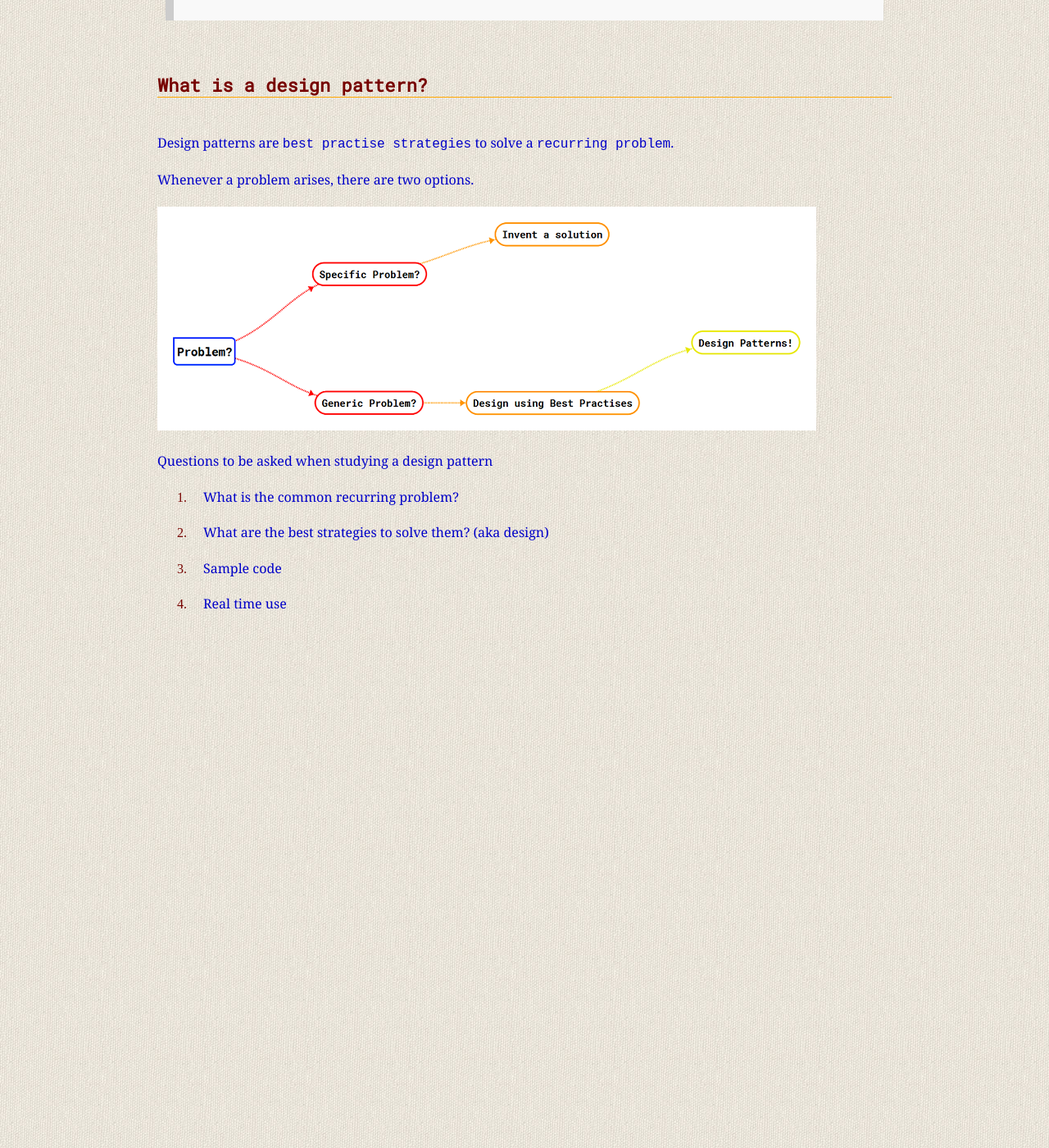
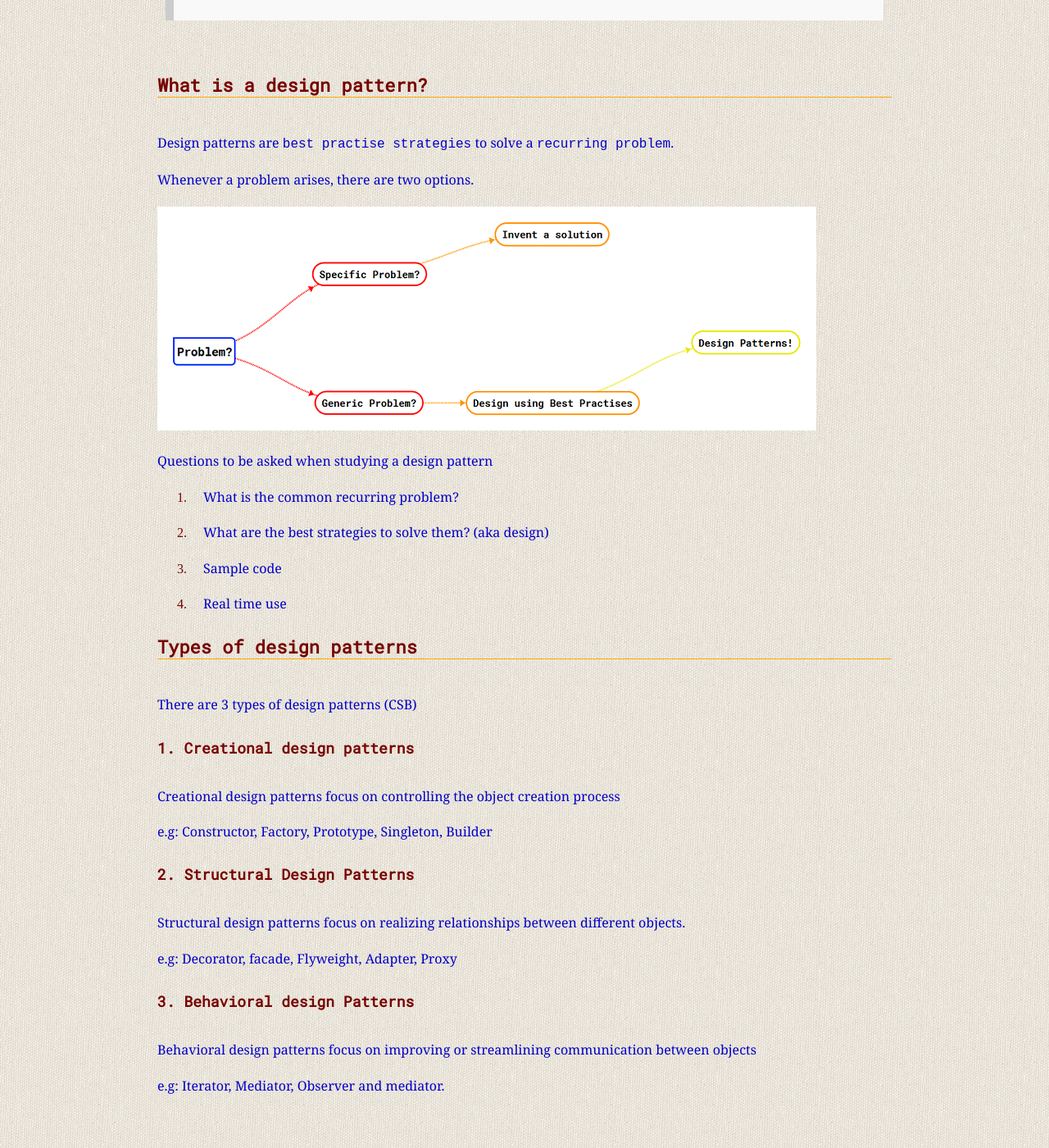
Before and after one commit to Jokestir/Jokestir.github.io, a Jekyll site: the page built from DesignPatterns/Introduction.md, in a window 1280 px wide and 1400 px high, scrolled down 299 px. Shown: the whole window at 82% size. Built offline with Jekyll 4.4.1, drawn with Linux system fonts in a browser that asks for light colours.

Commit message:
design patterns update

```diff
--- a/DesignPatterns/Introduction.md
+++ b/DesignPatterns/Introduction.md
@@ -28,3 +28,26 @@ Questions to be asked when studying a design pattern
 3. Sample code
 
 4. Real time use
+
+### Types of design patterns
+
+There are 3 types of design patterns (CSB)
+
+#### 1. Creational design patterns
+
+
+Creational design patterns focus on controlling the object creation process
+
+e.g: Constructor, Factory, Prototype, Singleton, Builder
+
+#### 2. Structural Design Patterns
+
+Structural design patterns focus on realizing relationships between different objects.
+
+e.g: Decorator, facade, Flyweight, Adapter, Proxy
+
+#### 3. Behavioral design Patterns
+
+Behavioral design patterns focus on improving or streamlining communication between objects
+
+e.g: Iterator, Mediator, Observer and mediator.
```
